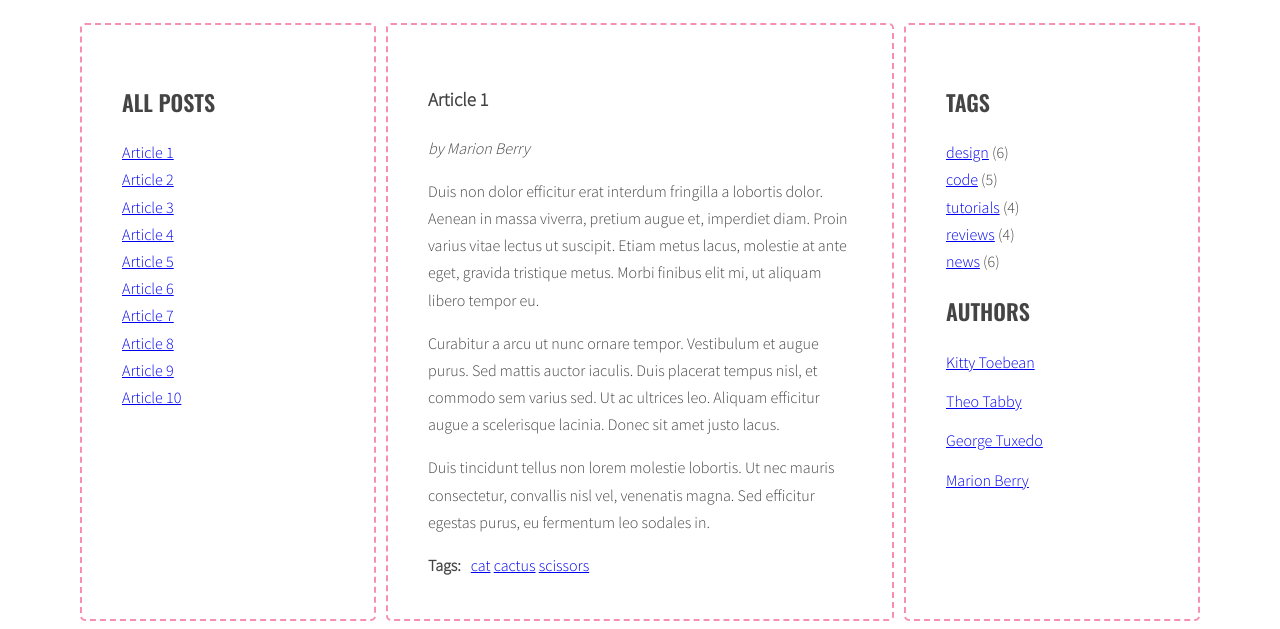
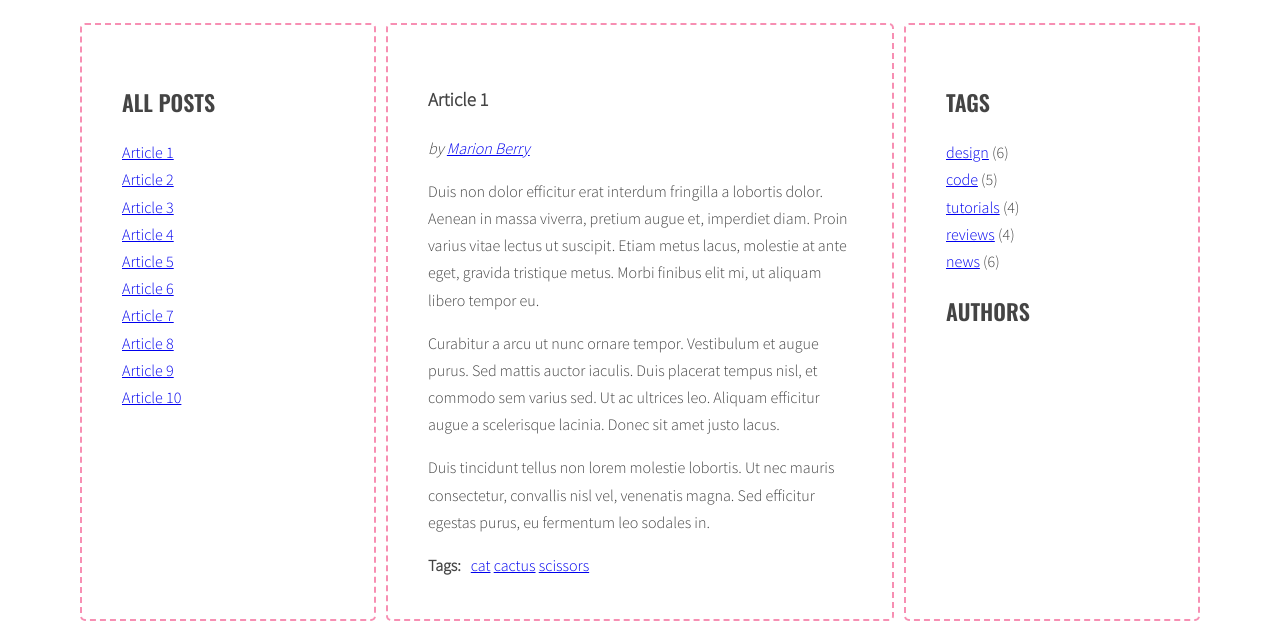
Before and after one commit to deidrah/blog-project, a plain HTML site: page index.html in a window 1280 px wide. Shown: the part 220-849 px from the top of the page. Drawn offline with nearby package versions, Linux system fonts and the light colour scheme.

Commit message:
adding displaying authors functionality

```diff
--- a/index.html
+++ b/index.html
@@ -18,9 +18,9 @@
           </ul>
         </aside>
         <section class="posts">
-          <article class="post active" id="article-1" data-tags="cat cactus scissors">
+          <article class="post active" id="article-1" data-author="Marion Berry" data-tags="cat cactus scissors">
             <h3 class="post-title">Article 1</h3>
-            <p class="post-author">by Marion Berry</p>
+            <p class="post-author">by </p>
             <div class="post-content">
               <p>Duis non dolor efficitur erat interdum fringilla a lobortis dolor. Aenean in massa viverra, pretium augue et, imperdiet diam. Proin varius vitae lectus ut suscipit. Etiam metus lacus, molestie at ante eget, gravida tristique metus. Morbi finibus elit mi, ut aliquam libero tempor eu.</p>
 
@@ -34,9 +34,9 @@
               </ul>
             </div>
           </article>
-          <article class="post" id="article-2" data-tags="dog cactus pen">
+          <article class="post" id="article-2" data-author="George Tuxedo" data-tags="dog cactus pen">
             <h3 class="post-title">Article 2</h3>
-            <p class="post-author">by Theo Tabby</p>
+            <p class="post-author">by </p>
             <div class="post-content">
               <p>Phasellus sollicitudin, arcu vel iaculis ullamcorper, quam leo viverra orci, et faucibus quam sapien vel est. Maecenas ac suscipit elit. Nullam interdum, lorem vitae venenatis pulvinar, ex dui malesuada nunc, tempus cursus enim metus vel nulla.</p>
 
@@ -50,9 +50,9 @@
               </ul>
             </div>
           </article>
-          <article class="post" id="article-3" data-tags="beach sun tropical">
+          <article class="post" id="article-3" data-author="Marion Berry" data-tags="beach sun tropical">
             <h3 class="post-title">Article 3</h3>
-            <p class="post-author">by George Tuxedo</p>
+            <p class="post-author">by </p>
             <div class="post-content">
               <p>Mauris vel pellentesque turpis, ac sodales nisl. Quisque iaculis mi velit, ut convallis tellus accumsan a. Quisque iaculis, nisi et dignissim tincidunt, nisl eros euismod nulla, finibus laoreet erat enim posuere elit.</p>
 
@@ -65,9 +65,9 @@
               </ul>
             </div>
           </article>
-          <article class="post" id="article-4" data-tags="cat plane snakes">
+          <article class="post" id="article-4" data-author="Kitty Toebean" data-tags="cat plane snakes">
             <h3 class="post-title">Article 4</h3>
-            <p class="post-author">by Kitty Toebean</p>
+            <p class="post-author">by </p>
             <div class="post-content">
               <p>Morbi vel cursus nulla, vel varius mauris. Suspendisse sed elit sit amet risus faucibus vestibulum ut sit amet purus. Donec orci est, condimentum ut quam quis, scelerisque fringilla ligula.</p>
 
@@ -81,9 +81,9 @@
               </ul>
             </div>
           </article>
-          <article class="post" id="article-5" data-tags="cat rock forest">
+          <article class="post" id="article-5" data-author="Marion Berry" data-tags="cat rock forest">
             <h3 class="post-title">Article 5</h3>
-            <p class="post-author">by Marion Berry</p>
+            <p class="post-author">by </p>
             <div class="post-content">
               <p>Suspendisse sem eros, euismod condimentum arcu ac, consequat fermentum orci. Nam convallis lacus nec interdum vestibulum. Vestibulum luctus, quam eu tristique ornare, lorem nibh sodales enim, vitae tempor dolor ante vitae tortor.</p>
 
@@ -97,9 +97,9 @@
               </ul>
             </div>
           </article>
-          <article class="post" id="article-6" data-tags="rock plane magic">
+          <article class="post" id="article-6" data-author="George Tuxedo" data-tags="rock plane magic">
             <h3 class="post-title">Article 6</h3>
-            <p class="post-author">by George Tuxedo</p>
+            <p class="post-author">by </p>
             <div class="post-content">
               <p>Donec posuere iaculis ante sed hendrerit. Lorem ipsum dolor sit amet, consectetur adipiscing elit. Quisque hendrerit neque nec urna tincidunt, quis vehicula dui vulputate. Morbi est sapien, auctor ut lectus eu, placerat viverra lorem.</p>
 
@@ -113,9 +113,9 @@
               </ul>
             </div>
           </article>
-          <article class="post" id="article-7" data-tags="magic weather small">
+          <article class="post" id="article-7" data-author="George Tuxedo" data-tags="magic weather small">
             <h3 class="post-title">Article 7</h3>
-            <p class="post-author">by Kitty Toebean</p>
+            <p class="post-author">by </p>
             <div class="post-content">
               <p>Donec eleifend mauris ac nisl fermentum, ac fermentum turpis dignissim. Aliquam diam nisl, imperdiet a varius eget, lobortis sed nisi. Nullam suscipit ipsum sed magna blandit, sed pellentesque urna malesuada.</p>
 
@@ -129,9 +129,9 @@
               </ul>
             </div>
           </article>
-          <article class="post" id="article-8" data-tags="heart nature love">
+          <article class="post" id="article-8" data-author="Kitty Toebean" data-tags="heart nature love">
             <h3 class="post-title">Article 8</h3>
-            <p class="post-author">by Theo Tabby</p>
+            <p class="post-author">by </p>
             <div class="post-content">
               <p>Praesent quis imperdiet erat. Curabitur tempor sapien a interdum malesuada. Proin libero erat, sagittis a sollicitudin eget, pulvinar nec risus. Cras et suscipit sem.</p>
 
@@ -145,9 +145,9 @@
               </ul>
             </div>
           </article>
-          <article class="post" id="article-9" data-tags="computers internet games">
+          <article class="post" id="article-9" data-author="Marion Berry" data-tags="computers internet games">
             <h3 class="post-title">Article 9</h3>
-            <p class="post-author">by Marion Berry</p>
+            <p class="post-author">by </p>
             <div class="post-content">
               <p>Tam et facilisis purus. Donec vulputate est quis lobortis posuere. Nunc vitae lorem ut odio faucibus pulvinar nec in justo. Ut ut ante ac tellus ornare tempus. Nunc maximus, tortor et dictum convallis, nunc libero posuere leo, scelerisque ultrices arcu sapien ut tellus.</p>
 
@@ -161,9 +161,9 @@
               </ul>
             </div>
           </article>
-          <article class="post" id="article-10" data-tags="computers internet heart">
+          <article class="post" id="article-10" data-author="Marion Berry" data-tags="computers internet heart">
             <h3 class="post-title">Article 10</h3>
-            <p class="post-author">by George Tuxedo</p>
+            <p class="post-author">by </p>
             <div class="post-content">
               <p>Aliquam erat volutpat. Ut non eleifend lectus. Donec suscipit tellus tempor, ornare dui id, hendrerit neque. Phasellus lacinia laoreet dui in luctus. Sed hendrerit, magna sit amet varius tempor, augue augue scelerisque est, non scelerisque mauris libero eu sapien.</p>
 
@@ -189,26 +189,6 @@
           </ul>
           <h2 class="section-title">Authors</h2>
           <ul class="list authors">
-            <li>
-              <a href="#">
-                <span class="author-name">Kitty Toebean</span>
-              </a>
-            </li>
-            <li>
-              <a href="#">
-                <span class="author-name">Theo Tabby</span>
-              </a>
-            </li>
-            <li>
-              <a href="#">
-                <span class="author-name">George Tuxedo</span>
-              </a>
-            </li>
-            <li>
-              <a href="#">
-                <span class="author-name">Marion Berry</span>
-              </a>
-            </li>
           </ul>
         </aside>
       </main>
--- a/js/script.js
+++ b/js/script.js
@@ -33,7 +33,8 @@ const titleClickHandler = function(event){
 const optArticleSelector = '.post',
   optTitleSelector = '.post-title',
   optTitleListSelector = '.titles',
-  optArticleTagsSelector = '.post-tags .list';
+  optArticleTagsSelector = '.post-tags .list',
+  optArticleAuthorSelector = '.post-author';
 
 function generateTitleLinks(customSelector = ''){
   /* remove contents of titleList */
@@ -144,3 +145,76 @@ function addClickListenersToTags(){
 }
 
 addClickListenersToTags();
+
+function generateAuthors() {
+  /* find all articles */
+  const articles = document.querySelectorAll(optArticleSelector);
+  /* START LOOP: for every article: */
+  for (let article of articles) {
+    /* find authors wrapper */
+    const authorsWrapper = article.querySelector(optArticleAuthorSelector);
+    console.log(authorsWrapper);
+    /* make html variable with empty string */
+    let html = '';
+    /* get authors from data-authors attribute */
+    let author = article.getAttribute('data-author');
+    console.log(author);
+    /* generate HTML of the link */
+    const linkHTML = 'by <a href="#author-' + author + '">' + author + '</a>';
+    console.log(linkHTML);
+    /* add generated code to html variable */
+    html = html + '  ' + linkHTML;
+    console.log(html);
+    /* insert HTML of all the links into the authors wrapper */
+    authorsWrapper.innerHTML = html;
+    /* END LOOP: for every article: */
+  }
+}
+generateAuthors();
+
+function authorClickHandler(event) {
+  /* prevent default action for this event */
+  event.preventDefault();
+  /* make new constant named "clickedElement" and give it the value of "this" */
+  const clickedElement = this;
+  console.log('Author link was clicked!', event);
+  /* make a new constant "href" and read the attribute "href" of the clicked element */
+  const href = clickedElement.getAttribute('href');
+  console.log(href);
+  /* make a new constant "author" and extract author from the "href" constant */
+  const author = href.replace('#author-', '');
+  console.log(author);
+  /* find all author links with class active */
+  const activeAuthorLinks = document.querySelectorAll('a.active[href^="#author-"]');
+  console.log(activeAuthorLinks);
+  /* START LOOP: for each active author link */
+  for (let activeAuthorLink of activeAuthorLinks) {
+    /* remove class active */
+    activeAuthorLink.classList.remove('active');
+    /* END LOOP: for each active author link */
+  }
+  /* find all author links with "href" attribute equal to the "href" constant */
+  const authorLinks = document.querySelectorAll('a[href="' + href + '"]');
+  console.log(authorLinks);
+  /* START LOOP: for each found author link */
+  for (let authorLink of authorLinks) {
+    /* add class active */
+    authorLink.classList.add('active');
+    /* END LOOP: for each found author link */
+  }
+  /* execute function "generateTitleLinks" with article selector as argument */
+  generateTitleLinks('[data-author ="' + author + '"]');
+}
+
+function addClickListenersToAuthors() {
+  /* find all links to authors */
+  const authorLinks = document.querySelectorAll('a[href^="#author-"]');
+  /* START LOOP: for each link */
+  for (let authorLink of authorLinks) {
+    /* add authorClickHandler as event listener for that link */
+    authorLink.addEventListener('click', authorClickHandler);
+    /* END LOOP: for each link */
+  }
+}
+
+addClickListenersToAuthors();
```
